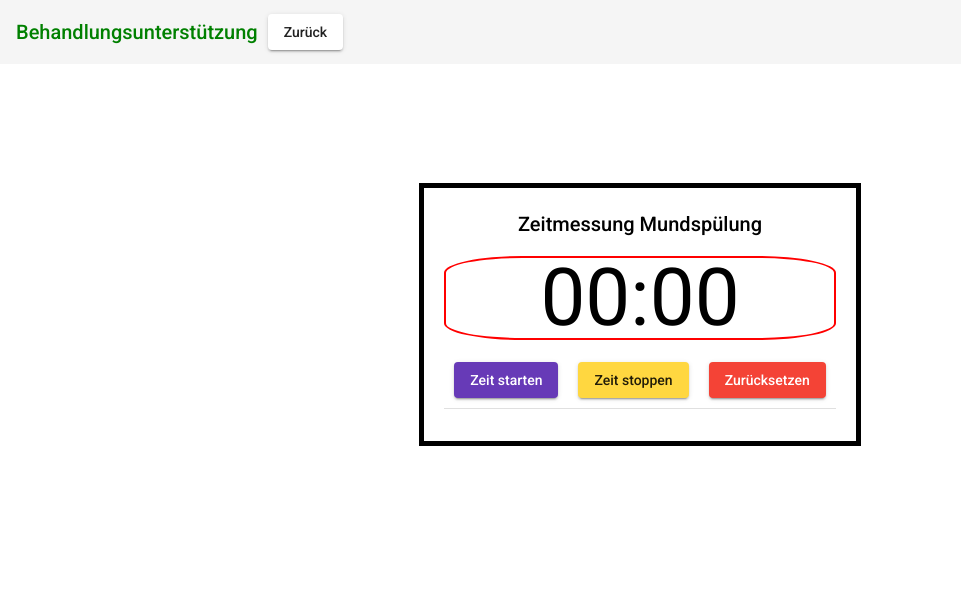
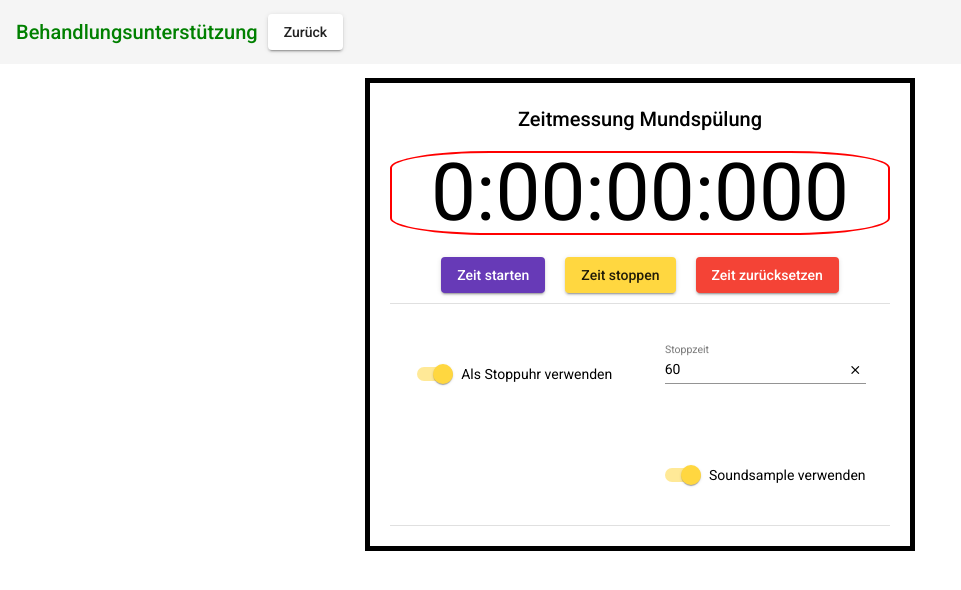
Before and after one commit to Walnussbaer/DentistTool, an Angular app: page /treatment-preparation in a window 1280 px wide. Shown: the top 590 px of the page, without its empty margins (0-961 px from the left). Built offline with nearby package versions, Linux system fonts and the light colour scheme.

Commit message:
stoppwatch working + implemneted config view

```diff
--- a/src/app/app.module.ts
+++ b/src/app/app.module.ts
@@ -9,13 +9,15 @@ import { SharedModule } from './shared/shared/shared.module';
 import { MatButtonModule } from '@angular/material/button';
 import { TreatmentPreparationComponent } from './components/treatment-preparation/treatment-preparation.component';
 import { TimerComponent } from './components/timer/timer.component';
+import { TimerfaceComponent } from './components/timer/timerface/timerface.component';
 
 @NgModule({
   declarations: [
     AppComponent,
     WelcomeDashboardComponent,
     TreatmentPreparationComponent,
-    TimerComponent
+    TimerComponent,
+    TimerfaceComponent
   ],
   imports: [
     BrowserModule,
--- a/src/app/components/timer/timer.component.html
+++ b/src/app/components/timer/timer.component.html
@@ -2,13 +2,57 @@
 
     <h2 style="justify-content: center;text-align:center">Zeitmessung Mundspülung</h2>
 
-    <p id="timerLabel" class="timer-style">{{timerTime}}<p>
+    <timerface [elapsedMiliseconds]="elapsedMs"></timerface>
 
-    <button class="action-button" (click)="startTimer()" color="primary" mat-raised-button>Zeit starten</button>
+    <!-- button section -->
+    <button class="action-button" (click)="startTimer()" color="primary" mat-raised-button>{{startButtonLabel}}</button>
 
-    <button class="action-button" (click)="stopTimer()" color="accent" mat-raised-button>Zeit stoppen</button>
+    <button class="action-button" (click)="stopTimer()" color="accent" mat-raised-button>{{stopResumeButtonLabel}}</button>
 
-    <button class="action-button" (click)="resetTimer()" color="warn" mat-raised-button>Zurücksetzen</button>
+    <button class="action-button" (click)="resetTimer()" color="warn" mat-raised-button>{{resetButtonLabel}}</button>
+
+    <mat-divider class="my-divider"></mat-divider>
+
+    <!-- config section, viewed in a grid layout -->
+    <div id="config" style="margin-top: 20px;">
+
+        <mat-grid-list cols="2" rowHeight="100px">
+
+            <mat-grid-tile>
+
+                <mat-slide-toggle [disabled]="false" [(ngModel)]="useAsTimer" name="enableTimer">
+                    Als Stoppuhr verwenden
+                </mat-slide-toggle>
+
+            </mat-grid-tile>
+
+            <mat-grid-tile>
+
+                <mat-form-field *ngIf="useAsTimer">
+                    <mat-label>Stoppzeit</mat-label>
+                    <input matInput type="number" [(ngModel)]="configuredStopTime">
+                    <button mat-button *ngIf="configuredStopTime" matSuffix mat-icon-button aria-label="Clear" (click)="configuredStopTime=0">
+                    <mat-icon>close</mat-icon>
+                    </button>
+                </mat-form-field>
+
+            </mat-grid-tile>
+
+            <mat-grid-tile>
+
+            </mat-grid-tile>
+
+            <mat-grid-tile>
+
+                <mat-slide-toggle *ngIf="useAsTimer" [disabled]="false" [checked]="true" [(ngModel)]="playEndOfTimerSoundSample" name="enableTimerSoundSample">
+                    Soundsample verwenden
+                </mat-slide-toggle>
+
+            </mat-grid-tile>
+
+        </mat-grid-list>
+
+    </div>
 
     <mat-divider class="my-divider"></mat-divider>
 
--- a/src/app/components/timer/timer.component.ts
+++ b/src/app/components/timer/timer.component.ts
@@ -1,5 +1,8 @@
 import {ChangeDetectorRef, Component, NgZone, OnChanges, OnInit } from '@angular/core';
 import {MatSnackBar, MatSnackBarConfig, MatSnackBarModule} from '@angular/material/snack-bar';
+import {MatInputModule} from '@angular/material/input';
+import {MatIconModule} from '@angular/material/icon';
+import {MatSlideToggleModule} from '@angular/material/slide-toggle';
 
 @Component({
   selector: 'timer-component',
@@ -17,6 +20,9 @@ export class TimerComponent implements OnInit, OnChanges {
   /** stores the id of the interval that calculates the elapsed ms */
   private timerIntervalId: number;
 
+  /** the time the user wants to measure, given in seconds */
+  public configuredStopTime: number = 60;
+
   /** config object for all snackbars of this component */
   private snackbarConfig: MatSnackBarConfig<any> = {
     horizontalPosition: 'center',
@@ -24,8 +30,20 @@ export class TimerComponent implements OnInit, OnChanges {
     duration: 4000, //4000 ms
   };
 
+  /**uses the timer component as an actual timer (with a predefined time to elapse) */
+  public useAsTimer: boolean = true;
+
+  /** plays a sound sample when this component is used as a timer and the user defined time has elapsed */
+  public playEndOfTimerSoundSample: boolean = true;
+
   /** caption for the button of the snackar which can close the snackbar */
   private snackbarActionLabel: string = "Okay"
+
+  public startButtonLabel: string = "Zeit starten"
+
+  public stopResumeButtonLabel: string = "Zeit stoppen"
+
+  public resetButtonLabel: string = "Zeit zurücksetzen"
 
   /** constructor of this component. Intializes a service for using Angular Material SnackBars */
   constructor(private _snackBar: MatSnackBar) { }
@@ -45,36 +63,40 @@ export class TimerComponent implements OnInit, OnChanges {
     let startTime: number = Date.now();
 
     this.elapsedMs = 0;
-    this.timerTime = "00:00";
-
-    console.log("Timer started");
 
     // calculate difference between current time and start time
     this.timerIntervalId = window.setInterval(() => {
       this.elapsedMs = Date.now() - startTime;
-      this.timerTime = this.elapsedMs.toString();
-      console.log(this.elapsedMs)
-    },100); // calculate difference "only" every second so we can maintain a good performance
+    },25); // calculate difference "only" every second so we can maintain a good performance
 
-    this._snackBar.open("Timer wurde gestartet","Okay",this.snackbarConfig);
+    console.log("Timer started");
+    this._snackBar.open("Timer wurde gestartet",this.snackbarActionLabel,this.snackbarConfig);
 
   }
 
+  /**
+   * Gets executres when the user stops the timer. Does NOT clear the timerface.
+   */
   stopTimer(){
 
     clearInterval(this.timerIntervalId);
 
-    this._snackBar.open("Timer wurde gestoppt","Okay",this.snackbarConfig);
+    console.log("Timer stopped");
+    this._snackBar.open("Timer wurde gestoppt",this.snackbarActionLabel,this.snackbarConfig);
 
   }
 
+  /**
+   * Gets executes when the user resets the timer. Does clear the timerface.
+   */
   resetTimer(){
 
     clearInterval(this.timerIntervalId);
 
-    this.timerTime="00:00";
+    this.elapsedMs=0;
 
-    this._snackBar.open("Timer wurde zurückgesetzt","Okay",this.snackbarConfig);
+    console.log("Timer reset");
+    this._snackBar.open("Timer wurde zurückgesetzt",this.snackbarActionLabel,this.snackbarConfig);
 
   }
 
--- /dev/null
+++ b/src/app/components/timer/timerface/timerface.component.html
@@ -0,0 +1,3 @@
+<div>
+    <p id="timerLabel" class="timer-style">{{formatedElapsedMiliseconds}}<p>
+</div>
--- /dev/null
+++ b/src/app/components/timer/timerface/timerface.component.ts
@@ -0,0 +1,104 @@
+import { stringify } from '@angular/compiler/src/util';
+import { Component, Input, OnChanges, OnInit } from '@angular/core';
+
+@Component({
+  selector: 'timerface',
+  templateUrl: './timerface.component.html',
+  styleUrls: ['./timerface.component.css']
+})
+export class TimerfaceComponent implements OnInit, OnChanges {
+
+  /** the count of elapsed miliseconds since a known start time */
+  @Input() elapsedMiliseconds : number;
+
+  formatedElapsedMiliseconds: string;
+
+  constructor() { }
+
+  ngOnInit(): void {
+  }
+
+  ngOnChanges(): void {
+
+    this.formatedElapsedMiliseconds = this.formatTime(this.elapsedMiliseconds);
+
+  }
+
+  /**
+   * Formats a number of miliseconds to a more human readable format.
+   *
+   * The format has the following format: h:mm:ss:msmsms
+   *
+   * @param miliseconds the amount of miliseconds to be converted to a better format
+   */
+  formatTime(miliseconds: number) : string{
+
+    const HOURS_TO_MILISECONDS: number = 3600000;
+    const MINUTES_TO_MILISECONDS: number = 60000;
+    const SECONDS_TO_MILISECONDS: number = 1000;
+
+    let formattedTime: string;
+    let hours: number;
+    let minutes: number;
+    let seconds: number;
+    let remainingMiliseconds: number;
+
+    let preformatedRemainingMiliseconds: string;
+    let preformatedSeconds: string;
+    let preformatedMinutes: string;
+
+    // calculate parts of time
+    hours = Math.floor(miliseconds / HOURS_TO_MILISECONDS);
+    minutes = Math.floor((miliseconds - hours*HOURS_TO_MILISECONDS) / MINUTES_TO_MILISECONDS);
+    seconds = Math.floor((miliseconds - hours*HOURS_TO_MILISECONDS - minutes*MINUTES_TO_MILISECONDS) / SECONDS_TO_MILISECONDS);
+    remainingMiliseconds = Math.floor(miliseconds- hours*HOURS_TO_MILISECONDS - minutes*MINUTES_TO_MILISECONDS - seconds*SECONDS_TO_MILISECONDS);
+
+    // add some zero padding to miliseconds string so that the view does not flicker when value changes between 3 digits and 1 digit long miliseconds
+    switch(true){
+      case remainingMiliseconds<10: {
+        preformatedRemainingMiliseconds = "00" + remainingMiliseconds;
+        break;
+      }
+      case remainingMiliseconds<100: {
+        preformatedRemainingMiliseconds = "0" + remainingMiliseconds;
+        break;
+      }
+      default:
+      {
+        preformatedRemainingMiliseconds = remainingMiliseconds.toString();
+        break;
+      }
+    }
+
+    // do the same for minutes
+    switch(true){
+      case seconds<10: {
+        preformatedSeconds = "0" + seconds;
+        break;
+      }
+      default:
+      {
+        preformatedSeconds = seconds.toString();
+        break;
+      }
+    }
+
+    // and the same for minutes
+    switch(true){
+      case minutes<10: {
+        preformatedMinutes = "0" + minutes;
+        break;
+      }
+      default:
+      {
+        preformatedMinutes = minutes.toString();
+        break;
+      }
+    }
+
+
+    formattedTime = hours + ":" + preformatedMinutes + ":" + preformatedSeconds + ":" + preformatedRemainingMiliseconds;
+    return formattedTime;
+  }
+
+}
--- a/src/styles.css
+++ b/src/styles.css
@@ -11,6 +11,8 @@ body { margin: 0; font-family: Roboto, "Helvetica Neue", sans-serif; }
     border: 5px solid black;
     margin: 30px;
     padding: 20px;
+    width: 500px;
+    text-align: center;
 
 }
 
```
Also changed, not shown: src/app/shared/shared/shared.module.ts (+9 -2 lines), src/app/components/timer/timerface/timerface.component.css (added), 1 other file (tests, documents, lock files or other folders).
